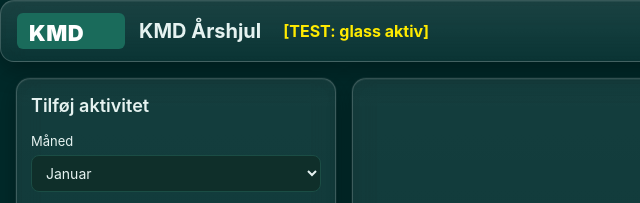
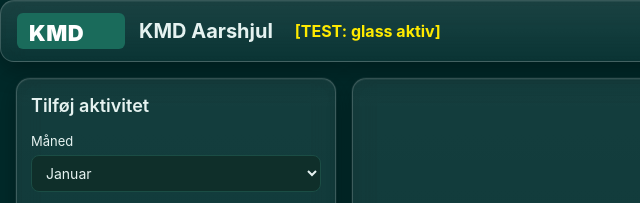
Before and after one commit to zolfaqar1223/-rshjul, a plain HTML site: page index.html in a window 1280 px wide. Shown: the top 203 px of the page, 0-640 px from the left. Drawn offline with Linux system fonts and the light colour scheme.

Commit message:
Update index.html

```diff
--- a/index.html
+++ b/index.html
@@ -3,7 +3,7 @@
 <head>
   <meta charset="utf-8" />
   <meta name="viewport" content="width=device-width, initial-scale=1" />
-  <title>KMD Årshjul</title>
+  <title>KMD Aarshjul</title>
   <!-- Hoveddokumentet indlæser vores stilark og JavaScript‑moduler.  -->
   <link rel="stylesheet" href="css/styles.css" />
   <link rel="stylesheet" href="css/glass.css" />
@@ -11,7 +11,7 @@
 <body>
   <header class="glass">
     <span class="logo" aria-label="KMD"></span>
-    <h1>KMD Årshjul</h1>
+    <h1>KMD Aarshjul</h1>
     <span style="margin-left:8px;color:#ffea00;font-weight:700;">[TEST: glass aktiv]</span>
     <div class="right">
       <button id="btnPdf">Exportér PDF</button>
@@ -49,7 +49,7 @@
     </section>
     <!-- Årshjul -->
     <section class="card glass wheel-wrap">
-      <svg id="wheel" viewBox="0 0 700 700" aria-label="Årshjul"></svg>
+      <svg id="wheel" viewBox="0 0 700 700" aria-label="Aarshjul"></svg>
     </section>
     <!-- Liste -->
     <section class="card glass" id="listSection">
```
